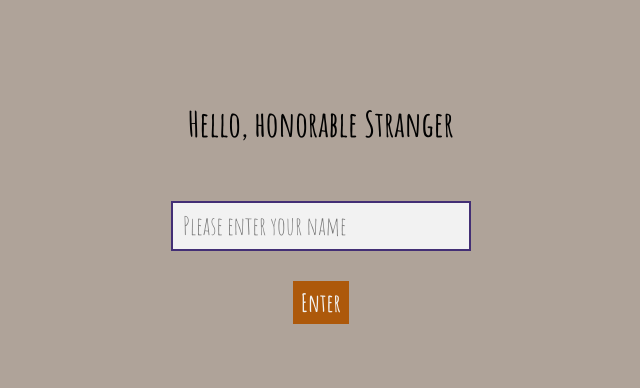
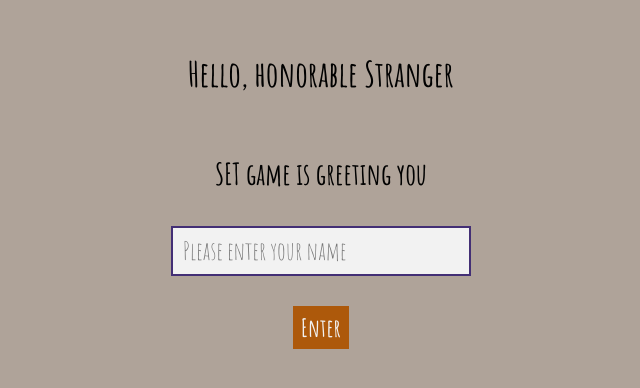
Before and after one commit to OlgaShishkanova/react-redux__set_game, a React app: page /intro in a window 1280 px wide. Shown: the part 102-490 px from the top of the page, without its empty margins (319-959 px from the left). Built offline with nearby package versions, Linux system fonts and the light colour scheme.

Commit message:
refactoring

```diff
--- a/src/css/blocks/IntroPage.scss
+++ b/src/css/blocks/IntroPage.scss
@@ -1,10 +1,10 @@
-.wrapper{
+.intro-wrapper{
   width: 100rem;
   margin: 0 auto;
   text-align: center;
-  padding-top: 20rem;
+  padding-top: 15rem;
 }
-.intro_from{
+.intro-form{
   width: 30rem;
   margin: 0 auto;
   font-size: 2.5rem;
--- a/src/pages/IntroPage/IntroPage.js
+++ b/src/pages/IntroPage/IntroPage.js
@@ -48,9 +48,10 @@ export default class IntroPage extends Component {
             }else {
 
                 return (
-                    <div className='wrapper'>
+                    <div className='intro-wrapper'>
                         <div className='main_title'>Hello, honorable Stranger</div>
-                        <form className="intro_from"
+                        <div className='main_subtitle'>SET game is greeting you</div>
+                        <form className="intro-form"
                               onSubmit={this.handleSubmit}
                         >
 
```
